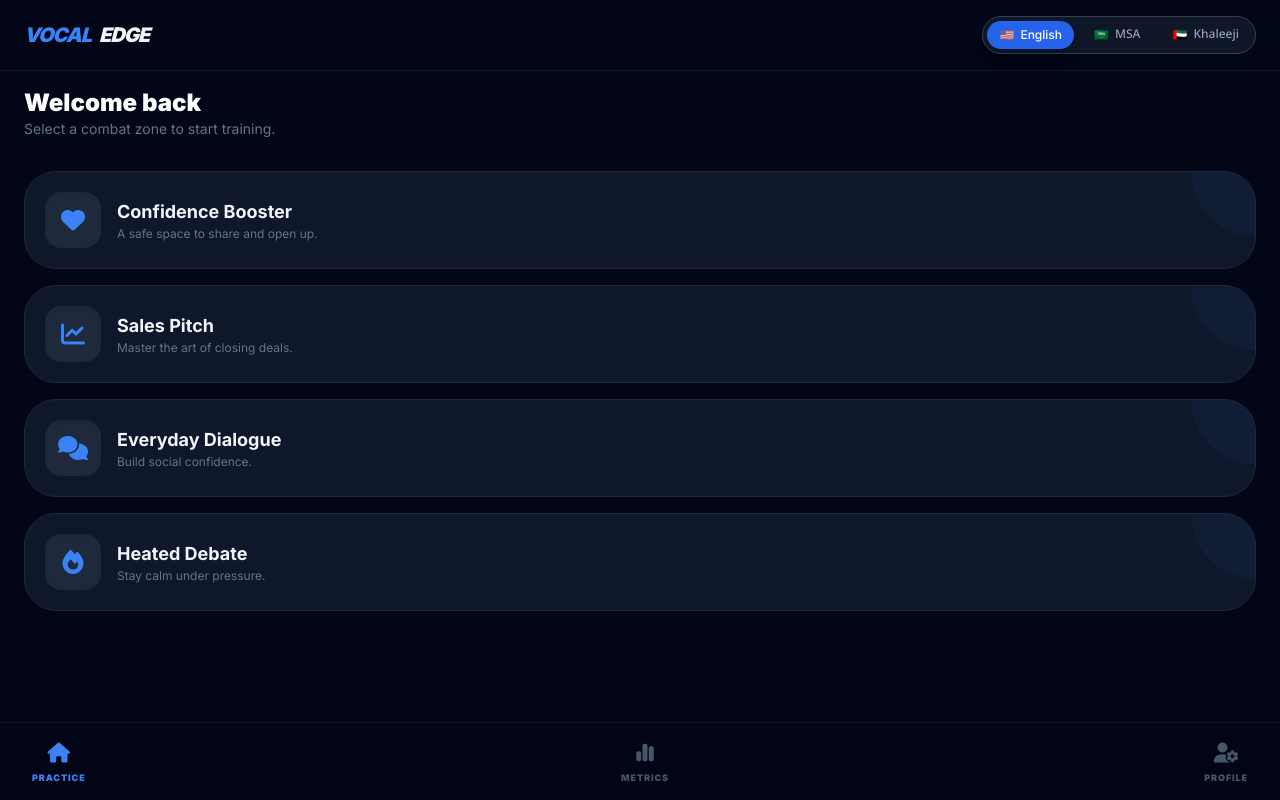
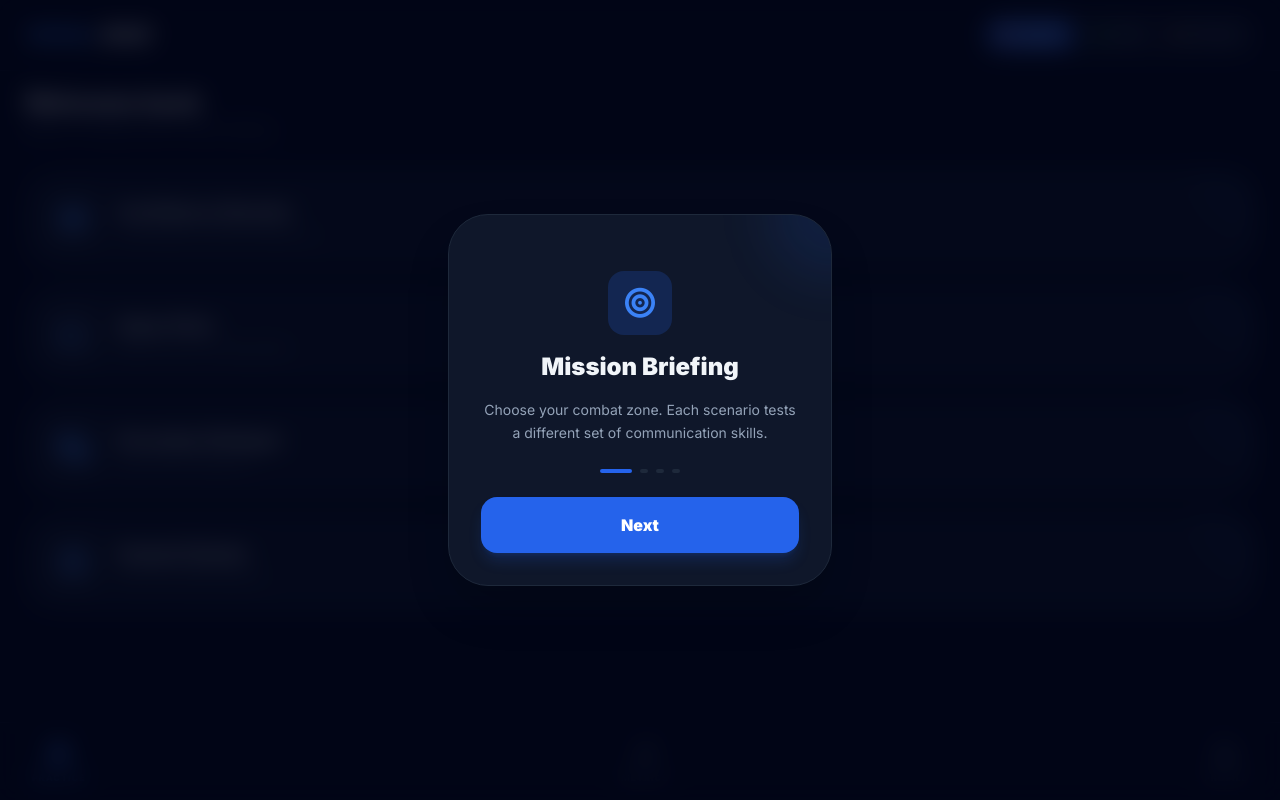
Before and after one commit to AnsuryX/Vocal-Edge-ai-, a React (Vite) app: page / in a window 1280 px wide. Built offline with nearby package versions, Linux system fonts and the light colour scheme.

Commit message:
feat: Add initial tutorial strings and state
Introduces new constants for tutorial text and state management for displaying the tutorial to new users.

```diff
--- a/App.tsx
+++ b/App.tsx
@@ -10,11 +10,14 @@ import LiveMetrics from './components/LiveMetrics.tsx';
 const App: React.FC = () => {
   const [lang, setLang] = useState<Language>('en');
   const [isRTL, setIsRTL] = useState(false);
-  // Default screen is 'home' now that API_KEY is handled by the environment
   const [activeScreen, setActiveScreen] = useState<'home' | 'customize' | 'practice' | 'results' | 'stats' | 'profile'>('home');
   const [selectedScenario, setSelectedScenario] = useState<Scenario | null>(null);
   const [showPronunciationWorkshop, setShowPronunciationWorkshop] = useState(false);
   const [errorMsg, setErrorMsg] = useState<string | null>(null);
+
+  // Tutorial State
+  const [showTutorial, setShowTutorial] = useState(false);
+  const [tutorialStep, setTutorialStep] = useState(0);
 
   // Customization State
   const [selectedPersona, setSelectedPersona] = useState<Persona | null>(null);
@@ -58,6 +61,12 @@ const App: React.FC = () => {
     if (h) setHistory(JSON.parse(h));
     const p = localStorage.getItem('ve_profile');
     if (p) setProfile(JSON.parse(p));
+
+    // Check for first-time tutorial
+    const hasSeenTutorial = localStorage.getItem('ve_seen_tutorial');
+    if (!hasSeenTutorial) {
+      setShowTutorial(true);
+    }
   }, []);
 
   // Persistent storage save
@@ -132,6 +141,18 @@ const App: React.FC = () => {
     }
   };
 
+  const finishTutorial = () => {
+    setShowTutorial(false);
+    localStorage.setItem('ve_seen_tutorial', 'true');
+  };
+
+  const tutorialSteps = [
+    { title: 'tutorialWelcome', desc: 'tutorialHome', icon: 'fa-bullseye' },
+    { title: 'customize', desc: 'tutorialCustomize', icon: 'fa-sliders' },
+    { title: 'practiceNow', desc: 'tutorialPractice', icon: 'fa-microphone' },
+    { title: 'feedbackTitle', desc: 'tutorialResults', icon: 'fa-shield-halved' }
+  ];
+
   const playTurn = (turn: RecordingTurn) => {
     if (!turn.audioUrl) return;
     if (audioRef.current) {
@@ -151,6 +172,38 @@ const App: React.FC = () => {
   return (
     <div className={`flex flex-col h-full bg-slate-950 text-slate-100 ${isRTL ? 'font-arabic' : 'font-english'}`}>
       <audio ref={audioRef} className="hidden" />
+
+      {/* Tutorial Overlay */}
+      {showTutorial && (
+        <div className="fixed inset-0 z-[100] bg-slate-950/80 backdrop-blur-md flex items-center justify-center p-6 animate-fadeIn">
+          <div className="w-full max-w-sm bg-slate-900 border border-slate-800 rounded-[2.5rem] p-8 space-y-6 shadow-2xl relative overflow-hidden">
+            <div className="absolute top-0 right-0 w-32 h-32 bg-blue-600/10 rounded-full -mr-16 -mt-16 blur-xl"></div>
+
+            <div className="flex flex-col items-center text-center space-y-4">
+              <div className="w-16 h-16 rounded-2xl bg-blue-600/20 flex items-center justify-center text-blue-500 text-3xl">
+                <i className={`fas ${tutorialSteps[tutorialStep].icon}`}></i>
+              </div>
+              <h3 className="text-2xl font-black">{t(tutorialSteps[tutorialStep].title as any)}</h3>
+              <p className="text-slate-400 text-sm leading-relaxed">
+                {t(tutorialSteps[tutorialStep].desc as any)}
+              </p>
+            </div>
+
+            <div className="flex gap-2 justify-center">
+              {tutorialSteps.map((_, i) => (
+                <div key={i} className={`h-1 rounded-full transition-all duration-300 ${i === tutorialStep ? 'w-8 bg-blue-600' : 'w-2 bg-slate-800'}`}></div>
+              ))}
+            </div>
+
+            <button
+              onClick={() => tutorialStep < tutorialSteps.length - 1 ? setTutorialStep(s => s + 1) : finishTutorial()}
+              className="w-full py-4 bg-blue-600 hover:bg-blue-500 text-white font-black rounded-2xl transition-all shadow-lg shadow-blue-600/20 active:scale-95"
+            >
+              {tutorialStep < tutorialSteps.length - 1 ? t('tutorialNext') : t('tutorialFinish')}
+            </button>
+          </div>
+        </div>
+      )}
 
       <header className="px-6 py-4 flex justify-between items-center border-b border-slate-900 bg-slate-950/50 backdrop-blur-lg sticky top-0 z-50">
         <h1 className="text-xl font-black italic tracking-tighter flex items-center gap-2">
--- a/constants.ts
+++ b/constants.ts
@@ -1,4 +1,3 @@
-
 import { Language, ScenarioType, Scenario, Persona } from './types';
 
 export const FOCUS_SKILLS = [
@@ -165,5 +164,13 @@ export const TRANSLATIONS = {
   userName: { en: 'Display Name', ar_msa: 'الاسم المعروض', ar_khaleeji: 'اسمك' },
   userBio: { en: 'Professional Bio / Role', ar_msa: 'نبذة شخصية', ar_khaleeji: 'عن نفسك' },
   userGoal: { en: 'Primary Goal', ar_msa: 'الهدف الأساسي', ar_khaleeji: 'هدفك الحين' },
-  toneVibe: { en: 'Coach Tone Vibe', ar_msa: 'نبرة المدرب المفضلة', ar_khaleeji: 'جو المدرب اللي تحبه' }
+  toneVibe: { en: 'Coach Tone Vibe', ar_msa: 'نبرة المدرب المفضلة', ar_khaleeji: 'جو المدرب اللي تحبه' },
+  // Tutorial Strings
+  tutorialWelcome: { en: 'Mission Briefing', ar_msa: 'موجز المهمة', ar_khaleeji: 'خطة التدريب' },
+  tutorialHome: { en: 'Choose your combat zone. Each scenario tests a different set of communication skills.', ar_msa: 'اختر منطقة القتال الخاصة بك. كل سيناريو يختبر مهارات مختلفة.', ar_khaleeji: 'اختر الميدان اللي تبي تجربه. كل سيناريو يختبر مهارات معينة.' },
+  tutorialCustomize: { en: 'Customize the mission. Set the topic and pick an opponent that will push your limits.', ar_msa: 'خصص المهمة. حدد الموضوع واختر خصماً سيدفعك إلى أقصى حدودك.', ar_khaleeji: 'فصل المهمة على كيفك. حدد الموضوع واختار اللي تبي تجابله.' },
+  tutorialPractice: { en: 'Speak naturally. We analyze your tone, energy, and pace in real-time.', ar_msa: 'تحدث بشكل طبيعي. نقوم بتحليل نبرة صوتك وطاقتك في الوقت الفعلي.', ar_khaleeji: 'سولف عادي. بنحلل نبرة صوتك وطاقتك وسرعتك في نفس الوقت.' },
+  tutorialResults: { en: 'Receive the unfiltered truth. Review your metrics and master the feedback.', ar_msa: 'احصل على الحقيقة غير المفلترة. راجع مقاييسك وأتقن الملاحظات.', ar_khaleeji: 'خذ الزبدة بدون مجاملات. راجع أرقامك وتعلم من الملاحظات.' },
+  tutorialNext: { en: 'Next', ar_msa: 'التالي', ar_khaleeji: 'اللي بعده' },
+  tutorialFinish: { en: 'Ready to Engage', ar_msa: 'جاهز للاشتباك', ar_khaleeji: 'جاهز للسوالف' }
 };
```
